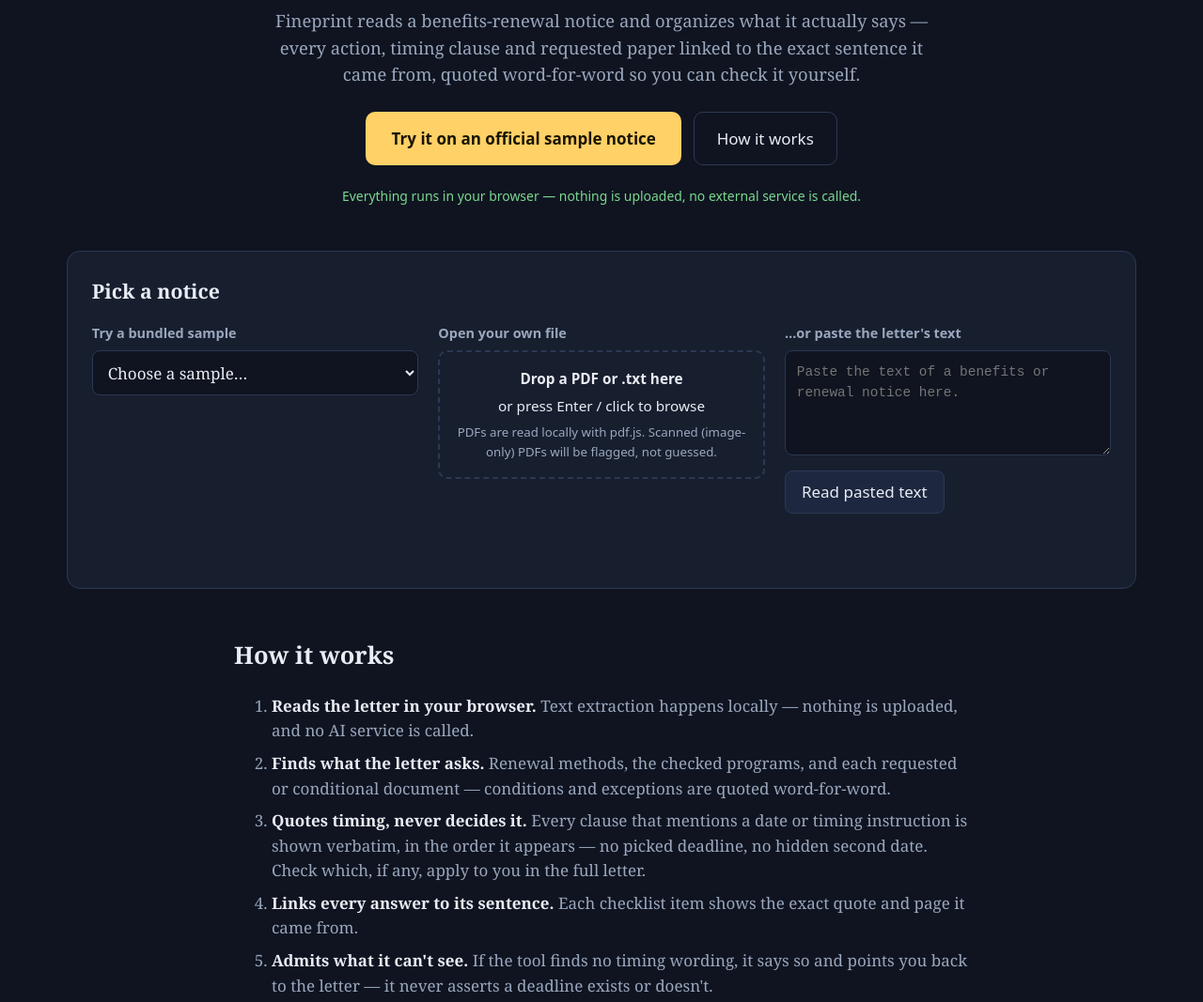
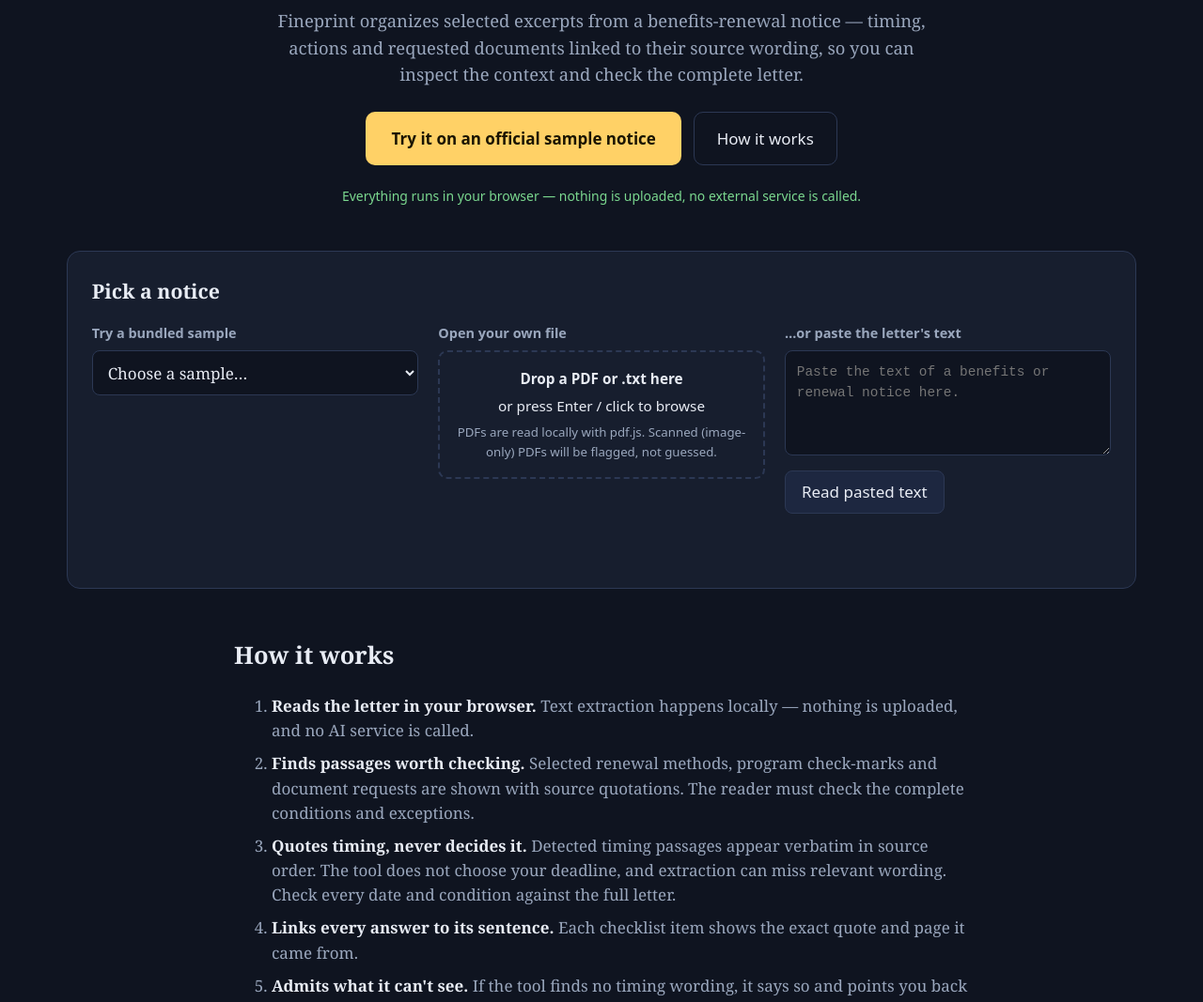
Before and after one commit to sharonbasovich/fineprint-warriorhacks, a website built with Vite: page index.html in a window 1280 px wide. Shown: the part 215-1282 px from the top of the page at 94% size. Built offline with nearby package versions, Linux system fonts and the light colour scheme.

Commit message:
Clarify selected-passage scope of renewal notice reader

```diff
--- a/index.html
+++ b/index.html
@@ -14,9 +14,9 @@
       <p class="eyebrow">Fineprint</p>
       <h1>A confusing letter just arrived.<br /><span class="accent">One missed date could matter.</span></h1>
       <p class="hook">
-        Fineprint reads a benefits-renewal notice and organizes what it actually says —
-        every action, timing clause and requested paper linked to the exact sentence it came from,
-        quoted word-for-word so you can check it yourself.
+        Fineprint organizes selected excerpts from a benefits-renewal notice —
+        timing, actions and requested documents linked to their source wording,
+        so you can inspect the context and check the complete letter.
       </p>
       <div class="hero-actions">
         <button id="try-demo" class="primary">Try it on an official sample notice</button>
@@ -80,8 +80,8 @@
         <h2>How it works</h2>
         <ol>
           <li><strong>Reads the letter in your browser.</strong> Text extraction happens locally — nothing is uploaded, and no AI service is called.</li>
-          <li><strong>Finds what the letter asks.</strong> Renewal methods, the checked programs, and each requested or conditional document — conditions and exceptions are quoted word-for-word.</li>
-          <li><strong>Quotes timing, never decides it.</strong> Every clause that mentions a date or timing instruction is shown verbatim, in the order it appears — no picked deadline, no hidden second date. Check which, if any, apply to you in the full letter.</li>
+          <li><strong>Finds passages worth checking.</strong> Selected renewal methods, program check-marks and document requests are shown with source quotations. The reader must check the complete conditions and exceptions.</li>
+          <li><strong>Quotes timing, never decides it.</strong> Detected timing passages appear verbatim in source order. The tool does not choose your deadline, and extraction can miss relevant wording. Check every date and condition against the full letter.</li>
           <li><strong>Links every answer to its sentence.</strong> Each checklist item shows the exact quote and page it came from.</li>
           <li><strong>Admits what it can't see.</strong> If the tool finds no timing wording, it says so and points you back to the letter — it never asserts a deadline exists or doesn't.</li>
         </ol>
```
